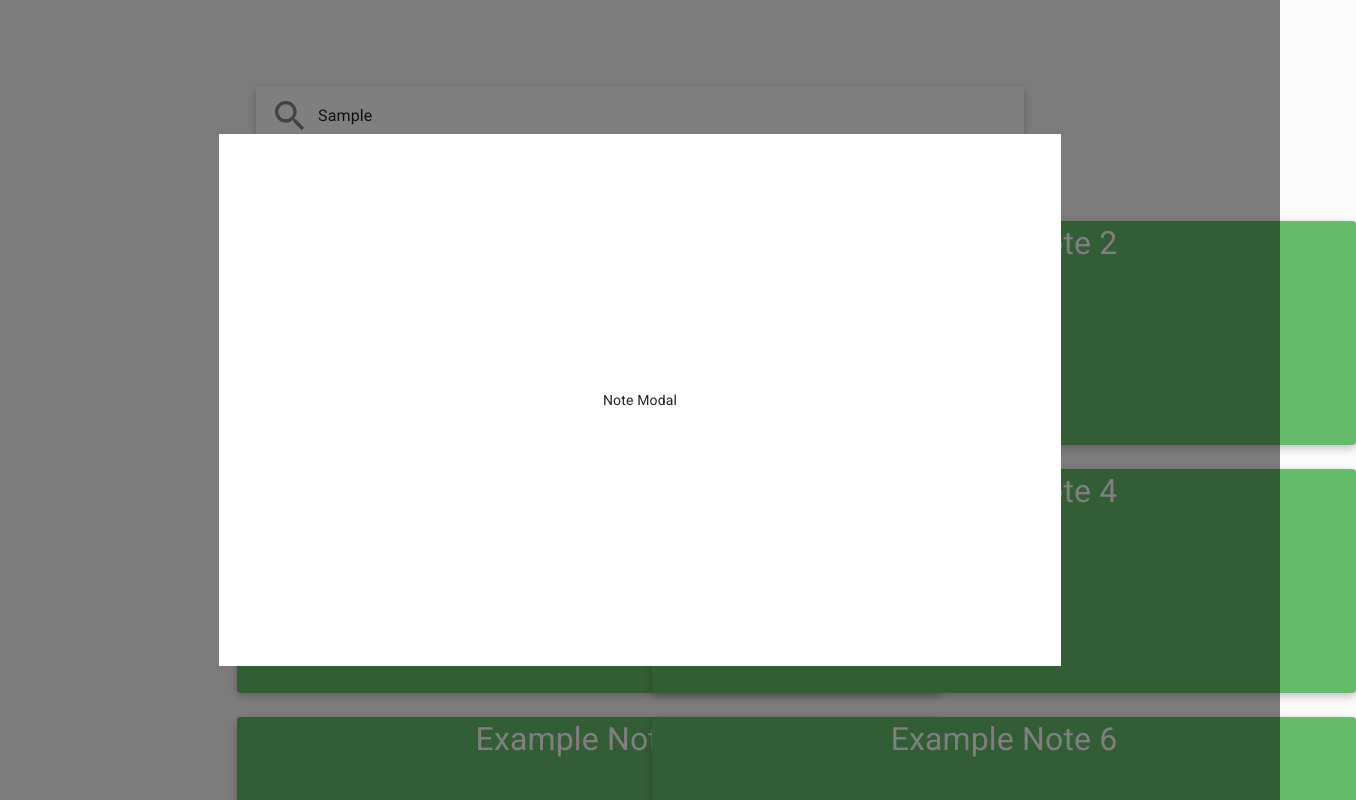
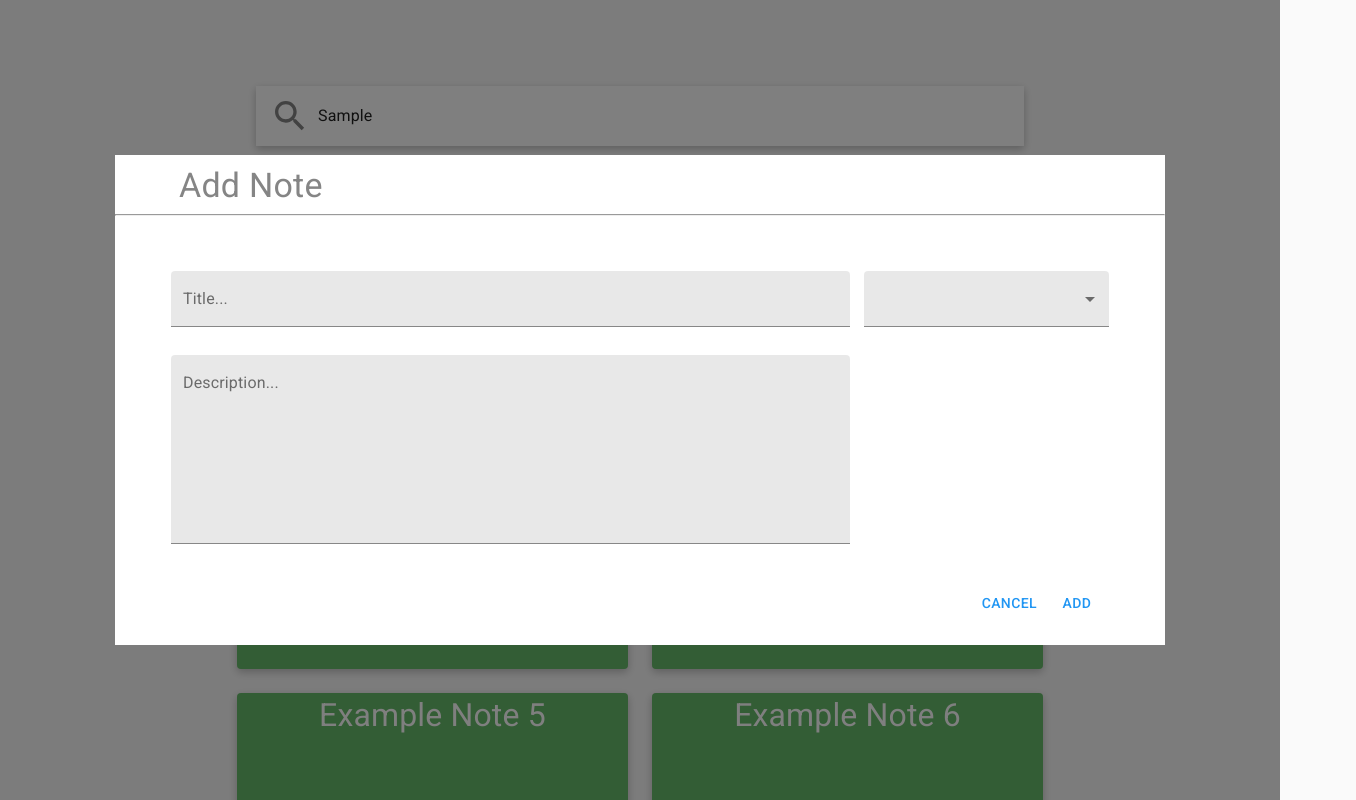
Before and after one commit to DKBoston15/react-notes-app, a React (Create React App) app: page / in a window 1280 px wide. Both pictures are taken after typing "Sample" into the empty fields and a click on the button "+ ADD NOTE". Shown: the top 800 px of the page, 1356 px wide, since content can reach past the window. Built offline with nearby package versions, Linux system fonts and the light colour scheme.

Commit message:
Add Note Styling

```diff
--- a/src/components/Card.tsx
+++ /dev/null
@@ -1,3 +0,0 @@
-import { Card as MUICard, CardProps } from "@material-ui/core";
-
-export const Card = (props: CardProps) => <MUICard {...props} />;
--- a/src/modules/notes/Note.tsx
+++ b/src/modules/notes/Note.tsx
@@ -8,8 +8,8 @@ const useStyles = makeStyles({
         background: "#66BB6A",
         color: "white",
         fontSize: "2rem",
-        minWidth: "22em",
-        minHeight: "7em",
+        minWidth: "12em",
+        minHeight: "6em",
         boxShadow: "rgba(0, 0, 0, 0.24) 0px 3px 8px"
     }
 });
--- /dev/null
+++ b/src/modules/notes/NoteForm.tsx
@@ -0,0 +1,95 @@
+// Material UI
+import TextField from "@material-ui/core/TextField";
+import FormControl from "@material-ui/core/FormControl";
+import Select from "@material-ui/core/Select";
+import MenuItem from "@material-ui/core/MenuItem";
+import Box from "@material-ui/core/Box";
+import Button from "@material-ui/core/Button";
+import Typography from "@material-ui/core/Typography";
+import { makeStyles } from "@material-ui/core/styles";
+import React from "react";
+
+const useStyles = makeStyles({
+    title: {
+        paddingLeft: "4rem",
+        color: "#858585",
+        paddingTop: ".3em"
+    },
+    form: {
+        width: "100%",
+        height: "100%",
+        flexDirection: "row",
+        marginTop: "3rem"
+    },
+    leftContentContainer: {
+        display: "flex",
+        flexDirection: "column",
+        width: "70%",
+        paddingLeft: "4em"
+    },
+    rightContentContainer: {
+        display: "flex",
+        flexDirection: "column",
+        width: "30%",
+        paddingLeft: "1em",
+        paddingRight: "4em"
+    },
+    textContentField: {
+        marginTop: "2em"
+    },
+    buttonContainer: {
+        display: "flex",
+        position: "absolute",
+        bottom: "10em",
+        right: "4em"
+    },
+    button: {
+        color: "#2196F3"
+    }
+});
+
+export const NoteForm = () => {
+    const {
+        form,
+        leftContentContainer,
+        rightContentContainer,
+        title,
+        textContentField,
+        buttonContainer,
+        button
+    } = useStyles();
+    return (
+        <>
+            <Typography variant="h4" className={title}>
+                Add Note
+            </Typography>
+            <hr />
+            <FormControl className={form}>
+                <Box className={leftContentContainer}>
+                    <TextField label="Title..." variant="filled" />
+                    <TextField
+                        className={textContentField}
+                        label="Description..."
+                        multiline
+                        variant="filled"
+                        rows={8}
+                    />
+                </Box>
+                <Box className={rightContentContainer}>
+                    <Select variant="filled">
+                        <MenuItem value="">
+                            <em>Select Category</em>
+                        </MenuItem>
+                        <MenuItem value="home">Home</MenuItem>
+                        <MenuItem value="work">Work</MenuItem>
+                        <MenuItem value="personal">Personal</MenuItem>
+                    </Select>
+                </Box>
+                <Box className={buttonContainer}>
+                    <Button className={button}>Cancel</Button>
+                    <Button className={button}>Add</Button>
+                </Box>
+            </FormControl>
+        </>
+    );
+};
--- a/src/modules/notes/NoteModal.tsx
+++ b/src/modules/notes/NoteModal.tsx
@@ -2,6 +2,9 @@
 import Modal from "@material-ui/core/Modal";
 import Box from "@material-ui/core/Box";
 import { makeStyles } from "@material-ui/core/styles";
+
+// Modules
+import { NoteForm } from "./NoteForm";
 
 const useStyles = makeStyles({
     modalContainer: {
@@ -11,7 +14,8 @@ const useStyles = makeStyles({
     },
     modalContent: {
         background: "white", // theme from material UI
-        padding: "20% 30%"
+        width: "75em",
+        height: "35em"
     }
 });
 
@@ -24,7 +28,9 @@ export const NoteModal = ({ open, handleClose }: IModalProp) => {
     const { modalContainer, modalContent } = useStyles();
     return (
         <Modal className={modalContainer} open={open} onClose={handleClose}>
-            <Box className={modalContent}>Note Modal</Box>
+            <Box className={modalContent}>
+                <NoteForm />
+            </Box>
         </Modal>
     );
 };
--- a/src/modules/notes/NotesBoard.tsx
+++ b/src/modules/notes/NotesBoard.tsx
@@ -1,23 +1,29 @@
 // Material UI elements
 import Grid from "@material-ui/core/Grid";
+import { makeStyles } from "@material-ui/core/styles";
 
 // Components
 import { Note } from "./Note";
+
+const useStyles = makeStyles({
+    grid: {
+        marginTop: "2em"
+    }
+});
 
 interface INotesProp {
     notes: { id: number; name: string; category: string }[];
 }
 
 export const NotesBoard = ({ notes }: INotesProp) => {
+    const { grid } = useStyles();
     return (
-        <div>
-            <Grid container spacing={3}>
+        <Grid container spacing={3} className={grid}>
             {notes.map((note) => (
                 <Grid item xs={6}>
                     <Note name={note.name} id={note.id} key={note.id} />
                 </Grid>
             ))}
         </Grid>
-        </div>
     );
 };
```
Lines whose indentation alone changed are shown as unchanged.
